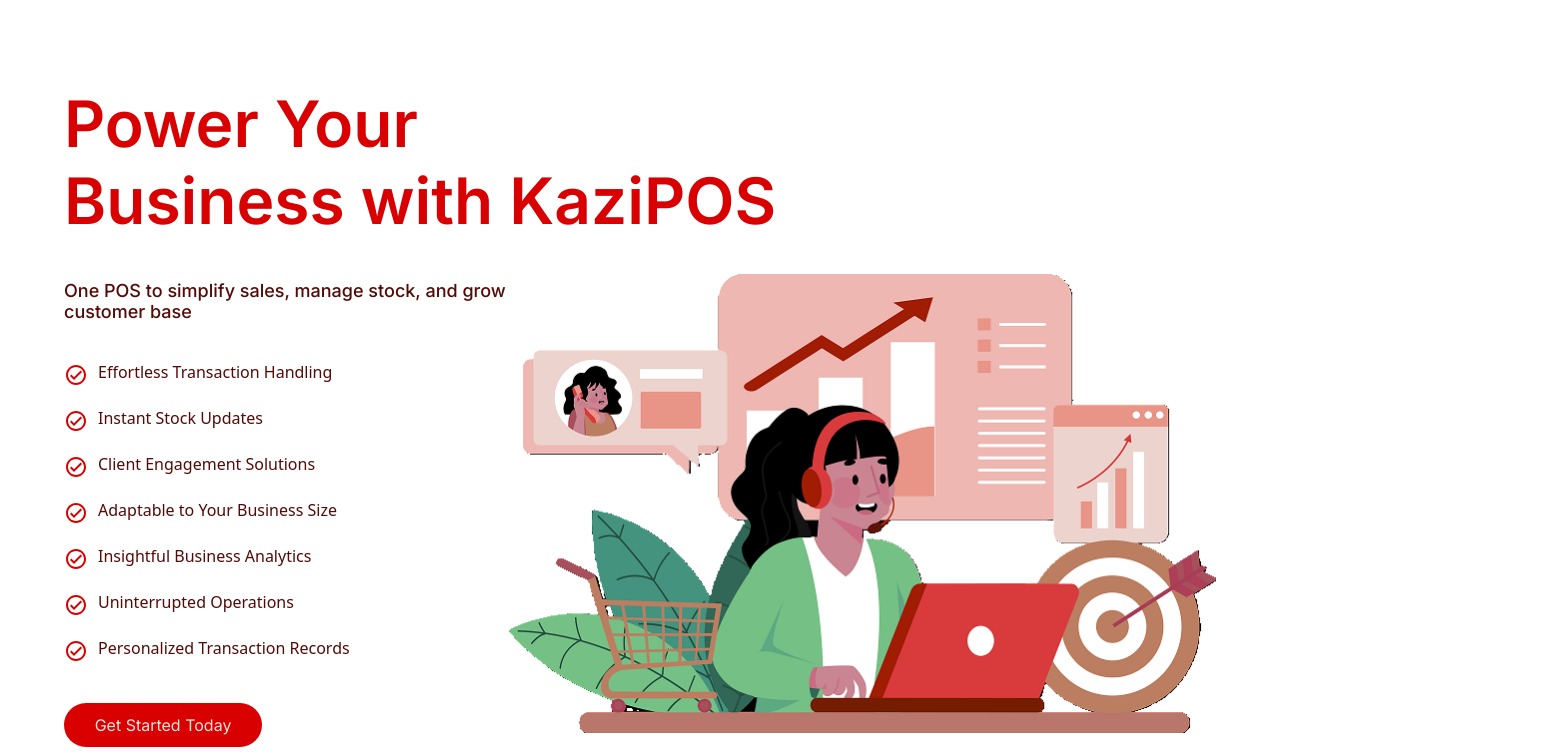
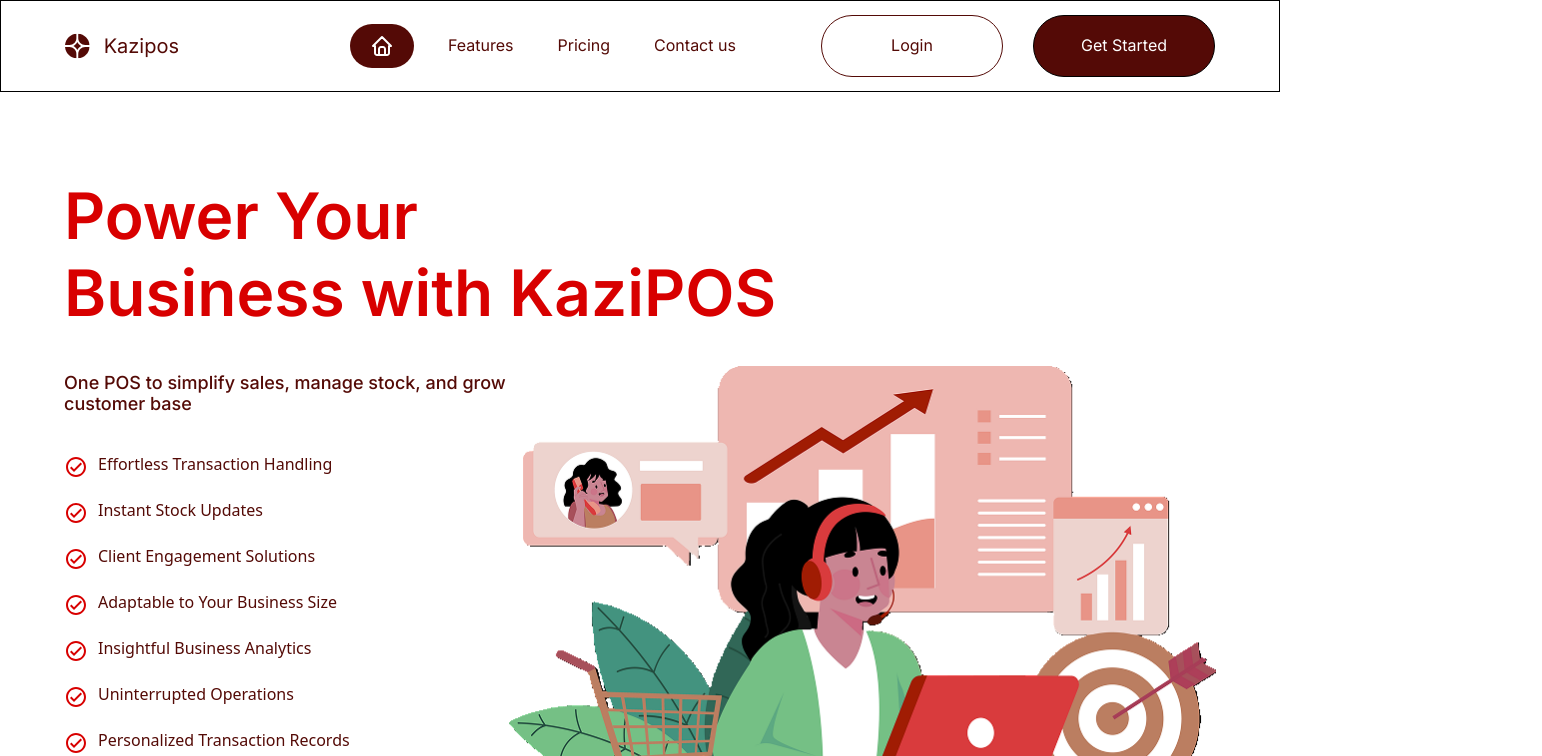
Before and after one commit to Jimnezoh/kazi-POS, a React (Vite) app: page / in a window 1280 px wide. Shown: the top 756 px of the page, 1542 px wide, since content can reach past the window. Built offline with nearby package versions, Linux system fonts and the light colour scheme.

Commit message:
Created the Navbar and added the carousel effects in Testimonials

```diff
--- a/components/TestimonialsCard.jsx
+++ b/components/TestimonialsCard.jsx
@@ -15,7 +15,7 @@
       </div>
       <div className='flex px-[20.5px] gap-[15px] w-[335px]'>
         <div className='w-[55px] h-[55px] '>
-            <img src={image} alt={title} className='rounded-[1px] rotation-[180]' />
+            <img src={image} alt={title} className='rounded-full ' />
         </div>
         <div>
             <div className='text-[18px] font-inter font-medium leading-[32px]'>{title}</div>
--- a/package.json
+++ b/package.json
@@ -11,6 +11,7 @@
   },
   "dependencies": {
     "@tailwindcss/vite": "^4.1.3",
+    "lucide-react": "^0.488.0",
     "react": "^19.0.0",
     "react-dom": "^19.0.0",
     "tailwindcss": "^4.1.3"
--- a/src/App.jsx
+++ b/src/App.jsx
@@ -5,18 +5,19 @@
 import FeaturesTwo from "./FeaturesTwo";
 import FeaturesThree from "./FeaturesThree";
 import Testimonials from "./Testimonials";
+import NavBar from "./NavBar";
 
 const App = () => {
   return (
     <div>
-
+      <NavBar />
       <FeaturesThree />
       <FeaturesTwo/>
       < Features/>
-      < Pricing />
+      < Pricing  />
       <Testimonials />
 
-      <div className="flex flex-col md:flex-row md:w-full  bg-[#FEE0DA] min-h-[100vh]">
+      <div className="flex flex-col md:flex-row md:w-full  bg-[#FEE0DA] min-h-[100vh] mt-[50px] xl:mt-[10px]">
       <div className=" mt-[70px] md:mt-[155px] mx-[30px] md:mx[100px] lg:mx[150px] xl:mx-[175px] mb-[50px] md:mb-[183px] md:w-[50vw] xl:w-[421px] 2xl:w-full">
         <div className="text-[#D80000] mb-[50px] md:mb-[91px] text-[30px] sm:text-[40px] md:text-[50px] lg:text-[70px] xl:text-[96px] leading-[120%] font-inter font-semibold">
           <h1>Our locations</h1>
--- /dev/null
+++ b/src/NavBar.jsx
@@ -0,0 +1,168 @@
+import React, { useState } from 'react';
+import { Menu, X } from 'lucide-react';
+
+const NavBar = () => {
+  const [isMenuOpen, setIsMenuOpen] = useState(false);
+
+  return (
+    <main className="relative border py-[7px] px-4 sm:px-8 md:px-12 lg:px-16 xl:px-[64px]">
+      {/* Desktop Layout */}
+      <div className="hidden lg:flex h-[76px] w-full justify-between">
+        {/* Logo Section */}
+        <div className="flex xl:w-[114px] gap-[14px] my-[27.5px] items-center">
+          <Logoicon />
+          <p className="leading-[110%] font-inter text-[20px] text-[#540A06]">Kazipos</p>
+        </div>
+
+        <div className="flex xl:w-[865px] gap-6 lg:gap-8 xl:gap-[74px]">
+          {/* Navigation Links */}
+          <div className="flex xl:w-[397px] gap-4 lg:gap-5 xl:gap-[24px] items-center">
+            <Homeicon />
+            <div className="p-[10px] leading-[120%] text-[16px] text-[#540A06] font-inter">
+              <a href="">Features</a>
+            </div>
+            <div className="p-[10px] leading-[120%] text-[16px] text-[#540A06] font-inter">
+              <a href="">Pricing</a>
+            </div>
+            <div className="p-[10px] leading-[120%] text-[16px] text-[#540A06] font-inter">
+              <a href="">Contact us</a>
+            </div>
+          </div>
+
+          {/* Buttons */}
+          <div className="flex gap-4 lg:gap-5 xl:gap-[30px] items-center">
+            <div className="border border-[#540A06] text-center items-center rounded-[50px] xl:w-[182px] p-[10px]">
+              <button type="submit" className="p-[10px] leading-[120%] text-[16px] text-[#540A06] font-inter">Login</button>
+            </div>
+            <div className="border rounded-[50px] text-center items-center bg-[#540A06] p-[10px] xl:w-[182px]">
+              <button type="submit" className="p-[10px] leading-[120%] text-[16px] text-[#FFFFFF] font-inter">Get Started</button>
+            </div>
+          </div>
+        </div>
+      </div>
+
+      {/* Mobile Layout */}
+      <div className="lg:hidden flex flex-wrap items-center justify-between">
+        {/* Logo and Menu Toggle */}
+        <div className="flex items-center gap-[14px] py-3">
+          <Logoicon />
+          <p className="leading-[110%] font-inter text-[20px] text-[#540A06]">Kazipos</p>
+        </div>
+
+        <button onClick={() => setIsMenuOpen(!isMenuOpen)} className="p-2">
+          {isMenuOpen ? <X size={24} className="text-[#540A06]" /> : <Menu size={24} className="text-[#540A06]" />}
+        </button>
+
+        {/* Mobile Menu Items */}
+        {isMenuOpen && (
+          <div className="w-full mt-2">
+            <div className="flex flex-col w-full gap-2 pb-3">
+              <div className="p-[10px] leading-[120%] text-[16px] text-[#540A06] font-inter">
+                <a href="">Features</a>
+              </div>
+              <div className="p-[10px] leading-[120%] text-[16px] text-[#540A06] font-inter">
+                <a href=''>Pricing</a>
+              </div>
+              <div className="p-[10px] leading-[120%] text-[16px] text-[#540A06] font-inter">
+                <a href="footer.jsx">Contact us</a>
+              </div>
+            </div>
+
+            <div className="flex flex-col sm:flex-row gap-3 pb-3">
+              <div className="border border-[#540A06] text-center rounded-[50px] p-[10px] sm:flex-1">
+                <button type="submit" className="p-[10px] leading-[120%] text-[16px] text-[#540A06] font-inter">Login</button>
+              </div>
+              <div className="border rounded-[50px] text-center bg-[#540A06] p-[10px] sm:flex-1">
+                <button type="submit" className="p-[10px] leading-[120%] text-[16px] text-[#FFFFFF] font-inter">Get Started</button>
+              </div>
+            </div>
+          </div>
+        )}
+      </div>
+    </main>
+  );
+};
+
+export default NavBar;
+
+
+
+
+
+
+
+// functions containing the svg
+
+
+const Logoicon=()=>{
+  return (
+    <svg
+        width="25"
+        height="26"
+        viewBox="0 0 25 26"
+        fill="none"
+        xmlns="http://www.w3.org/2000/svg"
+      >
+        <g clip-path="url(#clip0_3374_2929)">
+          <path
+            d="M24.9656 13.9375H20.5002C16.5997 13.9375 13.4377 17.0995 13.4377 21V25.4654C19.5939 25.0089 24.5091 20.0937 24.9656 13.9375Z"
+            fill="#540A06"
+          />
+          <path
+            d="M11.5627 25.4654V21C11.5627 17.0995 8.40069 13.9375 4.50016 13.9375H0.03479C0.491249 20.0937 5.40647 25.0089 11.5627 25.4654Z"
+            fill="#540A06"
+          />
+          <path
+            d="M24.9656 12.0621C24.5091 5.90586 19.5939 0.990639 13.4377 0.53418V4.99955C13.4377 8.90007 16.5997 12.0621 20.5002 12.0621H24.9656Z"
+            fill="#540A06"
+          />
+          <path
+            d="M11.5627 0.53418C5.40647 0.990639 0.491249 5.90586 0.03479 12.0621H4.50016C8.40069 12.0621 11.5627 8.90007 11.5627 4.99955V0.53418Z"
+            fill="#540A06"
+          />
+          <path
+            d="M8.48938 13.0001C10.2222 12.1343 11.6344 10.7221 12.5001 8.98926C13.3659 10.7221 14.7781 12.1343 16.5109 13.0001C14.7781 13.8658 13.3659 15.278 12.5001 17.0108C11.6344 15.278 10.2222 13.8658 8.48938 13.0001Z"
+            fill="#540A06"
+          />
+        </g>
+        <defs>
+          <clipPath id="clip0_3374_2929">
+            <rect
+              width="25"
+              height="25"
+              fill="white"
+              transform="translate(0 0.5)"
+            />
+          </clipPath>
+        </defs>
+      </svg>
+  );
+};
+
+const Homeicon = () => {
+  return (
+    <svg
+      width="64"
+      height="44"
+      viewBox="0 0 64 44"
+      fill="none"
+      xmlns="http://www.w3.org/2000/svg"
+    >
+      <rect width="64" height="44" rx="22" fill="#540A06" />
+      <path
+        d="M25 22H23L32 13L41 22H39M25 22V29C25 29.5304 25.2107 30.0391 25.5858 30.4142C25.9609 30.7893 26.4696 31 27 31H37C37.5304 31 38.0391 30.7893 38.4142 30.4142C38.7893 30.0391 39 29.5304 39 29V22"
+        stroke="white"
+        stroke-width="2"
+        stroke-linecap="round"
+        stroke-linejoin="round"
+      />
+      <path
+        d="M29 31V25C29 24.4696 29.2107 23.9609 29.5858 23.5858C29.9609 23.2107 30.4696 23 31 23H33C33.5304 23 34.0391 23.2107 34.4142 23.5858C34.7893 23.9609 35 24.4696 35 25V31"
+        stroke="white"
+        stroke-width="2"
+        stroke-linecap="round"
+        stroke-linejoin="round"
+      />
+    </svg>
+  );
+};
--- a/src/Pricing.jsx
+++ b/src/Pricing.jsx
@@ -3,7 +3,7 @@
 
 function Pricing() {
   return (
-    <div className="bg-[#FFFFFF] pb-[80px]  md:pb-[120px]  px-[30px]">
+    <div  className=" bg-[#FFFFFF] pb-[80px]  md:pb-[120px]  px-[30px]">
       <div className="   mb-[40px] md:mb-[70px] pt-[40px] lg:pt-[70px] justify-between text-center w-full ">
         <div className=" text-[32px] lg:text-[38px] xl:text-[48px] text-[#540A06] font-semibold font-inter leading-[120%] md:mx-auto text-center text-nowrap">
           <p >Affordable Pricing</p>
```
Also changed, not shown: src/Testimonials.jsx (+142 -41 lines), 1 other file (tests, documents, lock files or other folders).
